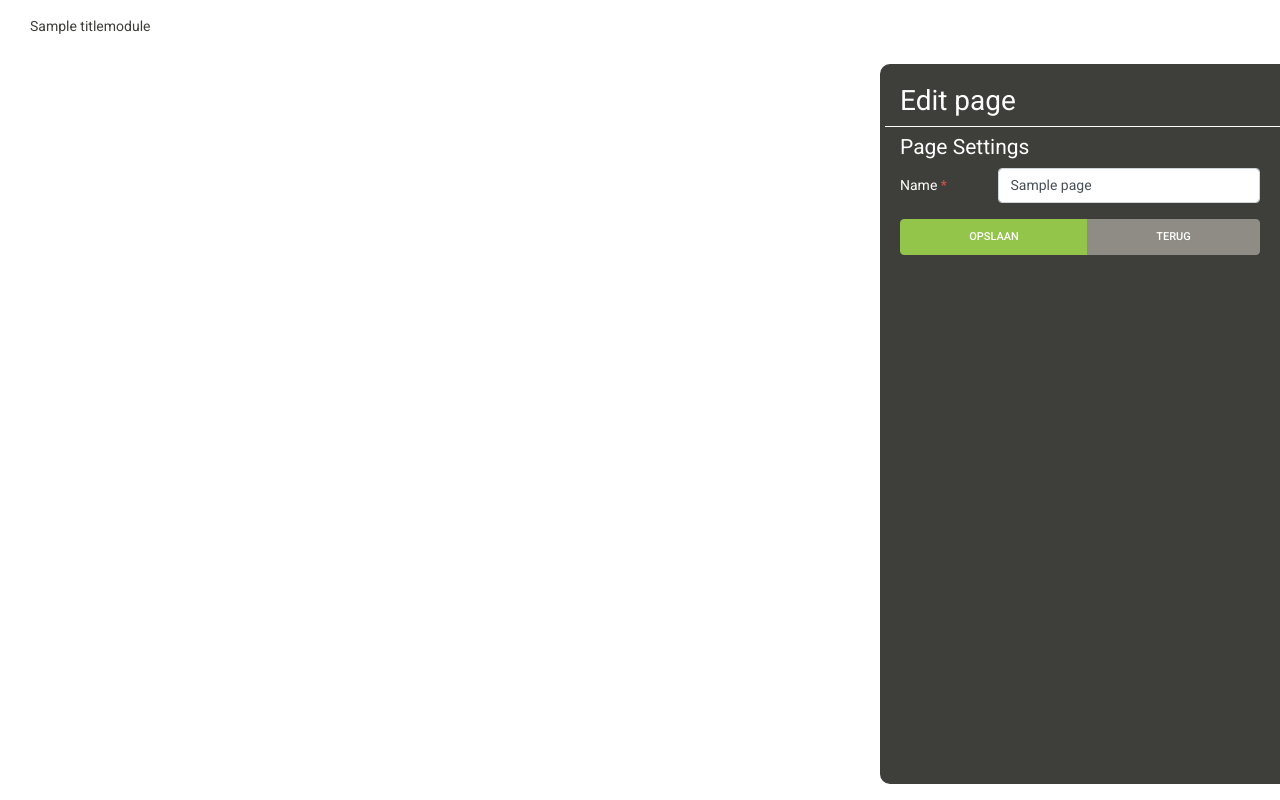
After one commit to DutcherNL/Shakespear, a Django app: page /pages/1/edit/settings/ in a window 1280 px wide. The commit adds this page. Run offline with Django 3.2, Linux system fonts and the light colour scheme; tables that the repository leaves empty hold one stand-in row (values such as "Sample post"); some libraries are stand-ins or nearby versions.

Commit message:
Implemented page settings on page edit page

```diff
--- a/PageDisplay/models.py
+++ b/PageDisplay/models.py
@@ -31,7 +31,6 @@ class VerticalModuleContainer(ModuleContainer):
         context['inf_id'] = inf_id
         context['current_container'] = self
         context['active_container'] = active_container
-        print(kwargs)
         context['selected_module'] = kwargs.get('selected_module', None)
 
         return template.render(context)  # Renders the template with the context data.
--- a/PageDisplay/urls.py
+++ b/PageDisplay/urls.py
@@ -8,6 +8,7 @@ urlpatterns = [
         path('',views.InfoPageView.as_view(), name='info_page'),
         path('edit/', include([
             path('', views.PageAlterView.as_view(), name='edit_page'),
+            path('settings/', views.PageAlterSettingsView.as_view(), name='edit_page_settings'),
             path('add/<int:container_id>/', views.PageAddModuleView.as_view(), name='edit_page_add'),
             path('<int:module_id>/', views.PageAlterModuleView.as_view(), name='edit_page'),
             path('del/<int:module_id>/', views.PageDeleteModuleView.as_view(), name='edit_page_delete_module')
--- a/PageDisplay/views.py
+++ b/PageDisplay/views.py
@@ -1,4 +1,4 @@
-from django.views.generic import TemplateView, View
+from django.views.generic import TemplateView, View, UpdateView
 from django.views.generic.list import ListView
 from django.http import HttpResponseRedirect
 from django.urls import reverse
@@ -13,10 +13,14 @@ from .widget_overlays import ModuleSelectOverlay, ModuleEditOverlay
 
 
 class PageMixin:
+    def dispatch(self, *args, **kwargs):
+        self.page = Page.objects.get(pk=kwargs['inf_id'])
+        return super(PageMixin, self).dispatch(*args, **kwargs)
+
     def get_context_data(self, **kwargs):
-        self.page = Page.objects.get(pk=self.kwargs['inf_id'])
         context = super().get_context_data(**kwargs)
         context['page'] = self.page
+        context['inf_id'] = self.page.id
         return context
 
 
@@ -34,6 +38,18 @@ class PageAlterView(PageMixin, TemplateView):
         context['active_container'] = self.page.layout
 
         return context
+
+
+class PageAlterSettingsView(PageMixin, UpdateView):
+    template_name = 'pagedisplay/page_edit_settings.html'
+    fields = ['name']
+    model = Page
+
+    def get_object(self, queryset=None):
+        return self.page
+
+    def get_success_url(self):
+        return reverse('edit_page', kwargs={'inf_id': self.page.id})
 
 
 class PageAddModuleView(PageMixin, TemplateView):
--- a/assets/templates/pagedisplay/page_edit_page.html
+++ b/assets/templates/pagedisplay/page_edit_page.html
@@ -15,5 +15,6 @@
         </div>
         <hr class="col-12 border-white my-2">
         <a class="btn btn-primary btn-block" href="{% url 'edit_page_add' inf_id=page.id container_id=page.layout.id %}">Voeg module toe</a>
+        <a class="btn btn-primary btn-block" href="{% url 'edit_page_settings' inf_id=page.id %}">Change settings</a>
     </div>
 {% endblock %}
--- /dev/null
+++ b/assets/templates/pagedisplay/page_edit_settings.html
@@ -0,0 +1,22 @@
+{% extends 'pagedisplay/page_edit_base.html' %}
+{% load page_tags %}
+
+{% block sidebar_title %}
+    Edit page
+{% endblock %}
+
+{% block sidebar_content %}
+    <div class="row">
+        <div class="h4 col-12">
+            Page Settings
+        </div>
+        <form method="post" id="property_form" class="col-12">
+            {% csrf_token %}
+            {% include "snippets/bootstrap_form.html" %}
+        </form>
+        <div class="btn-group col-12" role="group" aria-label="Opties">
+            <input type="submit" class="btn btn-success" value="Opslaan" form="property_form">
+            <a class="btn btn-secondary" href="{% url 'edit_page' inf_id=page.id %}">Terug</a>
+        </div>
+    </div>
+{% endblock %}
```
